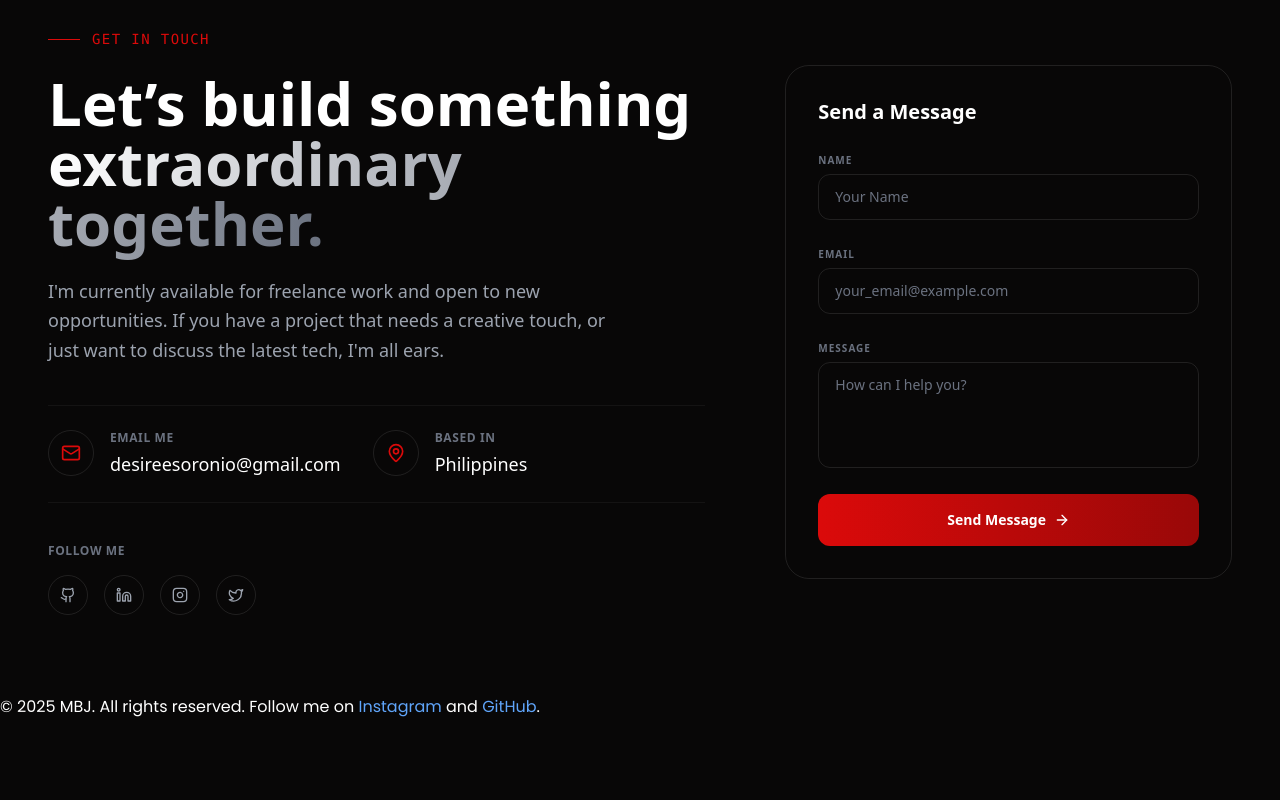
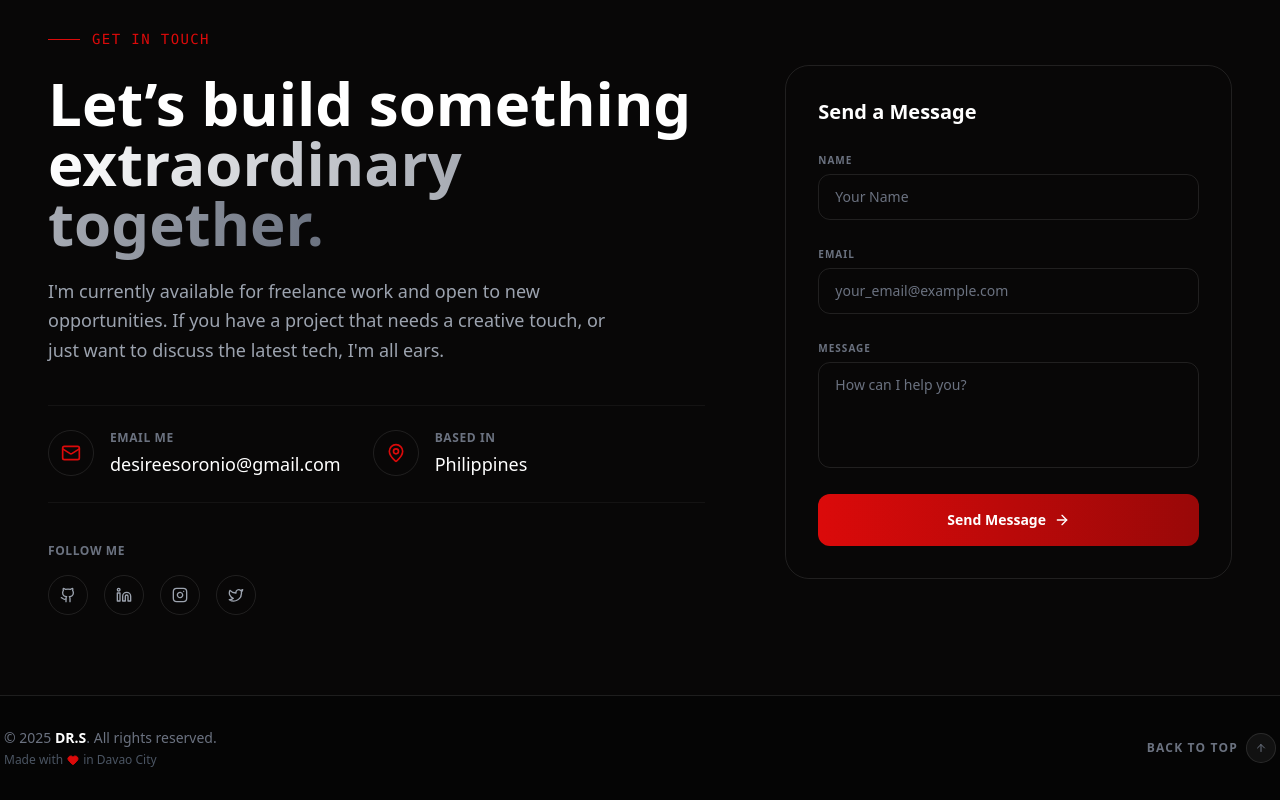
Before and after one commit to mibiji224/MBJ, a React (Vite) app in the folder desiree/: page / in a window 1280 px wide. Shown: the part 2451-3251 px from the top of the page. Before the commit the page ends 3170 px from the top, so only its background shows below. Built offline with nearby package versions, Linux system fonts and the light colour scheme.

Commit message:
Added some changes in the Footer

```diff
--- a/desiree/src/components/Footer.jsx
+++ b/desiree/src/components/Footer.jsx
@@ -1,20 +1,44 @@
-function Footer() {
-return (
-    <footer className="custom-footer">
-        <div className="footer-content">
-            <p>&copy; {new Date().getFullYear()} MBJ. All rights reserved. Follow me on{' '}
-                <a href="https://instagram.com/mibiji224" className="text-blue-400 hover:underline">
-                    Instagram
-                </a>{' '}
-                and{' '}
-                <a href="https://github.com/mibiji224" className="text-blue-400 hover:underline">
-                    GitHub
-                </a>.
-            </p>
+import React from 'react';
+import { Github, Instagram, Heart, ArrowUp } from 'lucide-react';
+
+const Footer = () => {
+  const scrollToTop = () => {
+    window.scrollTo({
+      top: 0,
+      behavior: 'smooth'
+    });
+  };
+
+  return (
+    <footer className="bg-[#050505] border-t border-white/10 text-white py-8 px-1 font-sans relative z-10">
+      <div className="max-w-[1400px] mx-auto flex flex-col md:flex-row justify-between items-center gap-6">
+
+        {/* LEFT: Copyright & Branding */}
+        <div className="text-center md:text-left">
+          <p className="text-gray-500 text-sm">
+            &copy; {new Date().getFullYear()} <span className="text-white font-bold">DR.S</span>. All rights reserved.
+          </p>
+          <p className="text-gray-600 text-xs mt-1 flex items-center justify-center md:justify-start gap-1">
+            Made with <Heart className="w-3 h-3 text-[#db0a0a] fill-[#db0a0a]" /> in Davao City
+          </p>
         </div>
+
+
+
+        {/* RIGHT: Back to Top Button */}
+        <button
+          onClick={scrollToTop}
+          className="group flex items-center gap-2 text-xs font-bold text-gray-500 hover:text-[#db0a0a] transition-colors uppercase tracking-widest"
+        >
+          Back to Top
+          <div className="p-2 rounded-full border border-white/10 bg-white/5 group-hover:border-[#db0a0a] group-hover:bg-[#db0a0a] group-hover:text-white transition-all duration-300">
+            <ArrowUp className="w-3 h-3" />
+          </div>
+        </button>
+
+      </div>
     </footer>
-);
-}
+  );
+};
 
 export default Footer;
-// This code defines a functional component named 'Footer' that returns a footer element.
```
